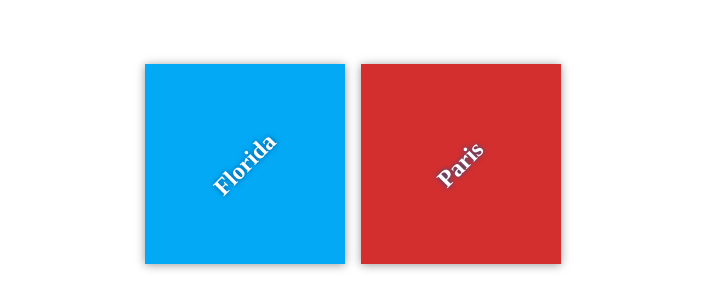
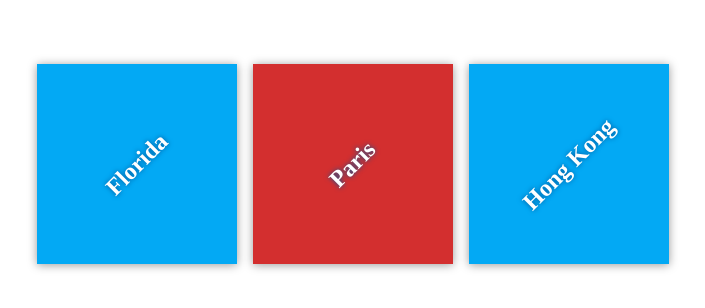
Before and after one commit to Normski1403/my-travel-plans, a plain HTML site: page index.html in a window 1280 px wide. Shown: the part 236-544 px from the top of the page, without its empty margins (287-992 px from the left). Drawn offline with Linux system fonts and the light colour scheme.

Commit message:
Adding hong kong

```diff
--- a/index.html
+++ b/index.html
@@ -17,6 +17,9 @@
             <div class="destination" id="paris">
                 <h2>Paris</h2>
             </div>
+	    <div class="destination" id="florida">
+                <h2>Hong Kong</h2>
+            </div>
         </div>
     </div>
 
```
